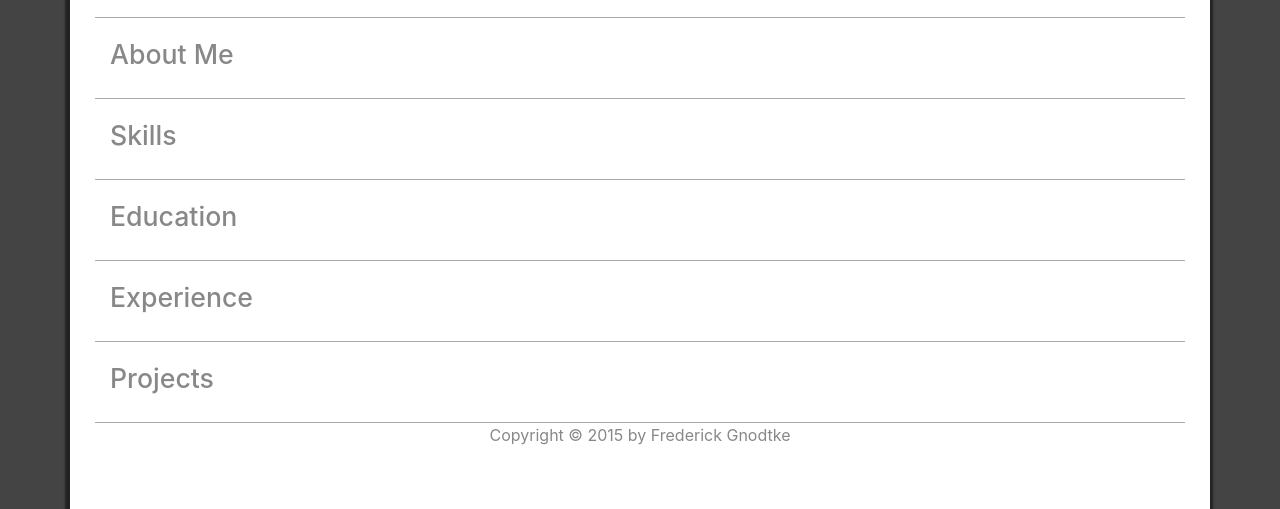
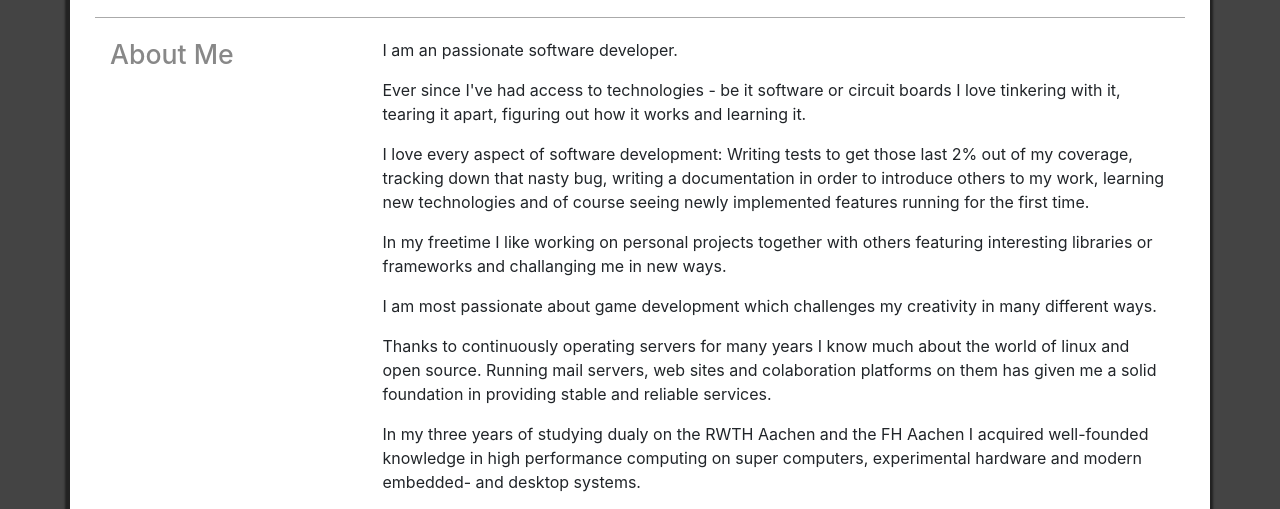
Before and after one commit to Prior99/portfolio, a website: page index.html in a window 1280 px wide. Shown: the part 291-800 px from the top of the page. Drawn offline with nearby package versions, Linux system fonts and the light colour scheme; files that its build step writes are made by us from their sources.

Commit message:
Added "About Me" section.

```diff
--- a/index.html
+++ b/index.html
@@ -34,6 +34,13 @@
                 <h2>About Me</h2>
             </div>
             <div class="col-md-9">
+                <p>I am an passionate software developer.</p>
+                <p>Ever since I've had access to technologies - be it software or circuit boards I love tinkering with it, tearing it apart, figuring out how it works and learning it.</p>
+                <p>I love every aspect of software development: Writing tests to get those last 2% out of my coverage, tracking down that nasty bug, writing a documentation in order to introduce others to my work, learning new technologies and of course seeing newly implemented features running for the first time.</p>
+                <p>In my freetime I like working on personal projects together with others featuring interesting libraries or frameworks and challanging me in new ways.</p>
+                <p>I am most passionate about game development which challenges my creativity in many different ways.</p>
+                <p>Thanks to continuously operating servers for many years I know much about the world of linux and open source. Running mail servers, web sites and colaboration platforms on them has given me a solid foundation in providing stable and reliable services.</p>
+                <p>In my three years of studying dualy on the RWTH Aachen and the FH Aachen I acquired well-founded knowledge in high performance computing on super computers, experimental hardware and modern embedded- and desktop systems.</p>
             </div>
         </div>
         <div class="row lined spaced">
```
